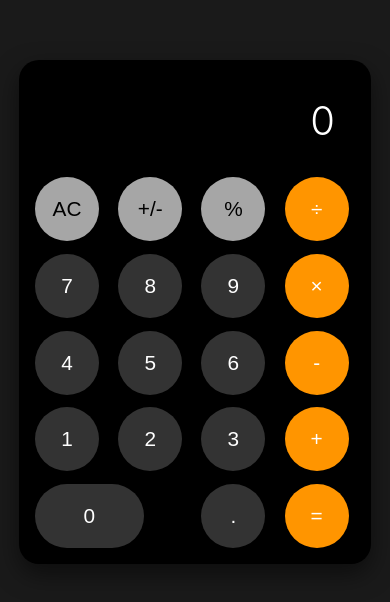
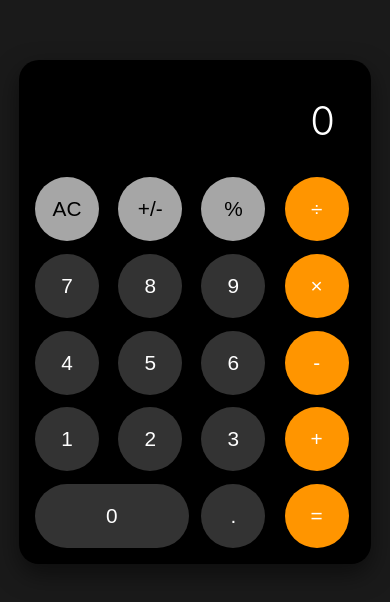
Before and after one commit to repairapple/Calculadorav2, a React (Create React App) app: page / in a window 390 px wide. Shown: the part 114-716 px from the top of the page. Built offline with nearby package versions, Linux system fonts and the light colour scheme.

Commit message:
Fix: Adicionar !important ao CSS do botão zero para garantir visibilidade em mobile

```diff
--- a/src/Calculator.css
+++ b/src/Calculator.css
@@ -88,9 +88,13 @@
 .button-zero {
   grid-column: span 2;
   border-radius: 2rem;
-  width: auto;
-  /* Garantir que o botão zero seja sempre visível */
-  min-width: calc(2 * 44px + 0.75rem);
+  width: auto !important;
+  /* Garantir que o botão zero seja sempre visível com especificidade alta */
+  min-width: calc(2 * 44px + 0.75rem) !important;
+  flex: 1 1 auto;
+  display: flex;
+  align-items: center;
+  justify-content: center;
 }
 
 /* Melhor responsividade para dispositivos móveis */
@@ -157,7 +161,8 @@
 
   /* Ajustar botão zero para mobile */
   .button-zero {
-    min-width: calc(2 * 48px + 0.8rem);
+    min-width: calc(2 * 48px + 0.8rem) !important;
+    width: auto !important;
   }
 }
 
@@ -186,6 +191,7 @@
 
   /* Ajustar botão zero para telas pequenas */
   .button-zero {
-    min-width: calc(2 * 44px + 0.6rem);
+    min-width: calc(2 * 44px + 0.6rem) !important;
+    width: auto !important;
   }
 }
```
